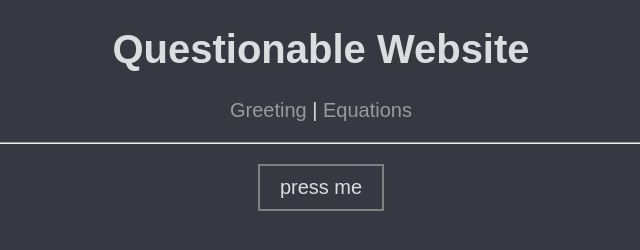
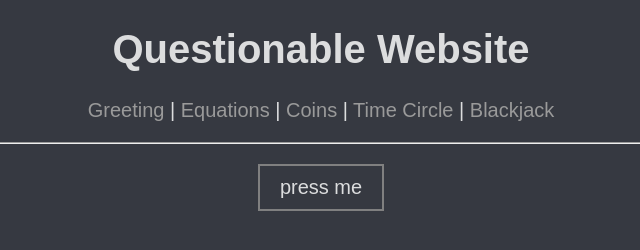
Before and after one commit to Ecpii/Ecpii.github.io, a plain HTML site: page index.html in a window 1280 px wide. Shown: the whole page, without its empty margins (319-959 px from the left). Drawn offline with Linux system fonts and the light colour scheme.

Commit message:
added navigation to main page

```diff
--- a/index.html
+++ b/index.html
@@ -10,7 +10,10 @@
     <h1>Questionable Website</h1>
     <p>
         <a href="index.html">Greeting</a> |
-        <a href="equations.html">Equations</a>
+        <a href="equations.html">Equations</a> |
+        <a href="coins.html">Coins</a> |
+        <a href="timecircle.html">Time Circle</a> |
+        <a href="blackjack.html">Blackjack</a>
     </p>
     <hr />
 </header>
```
